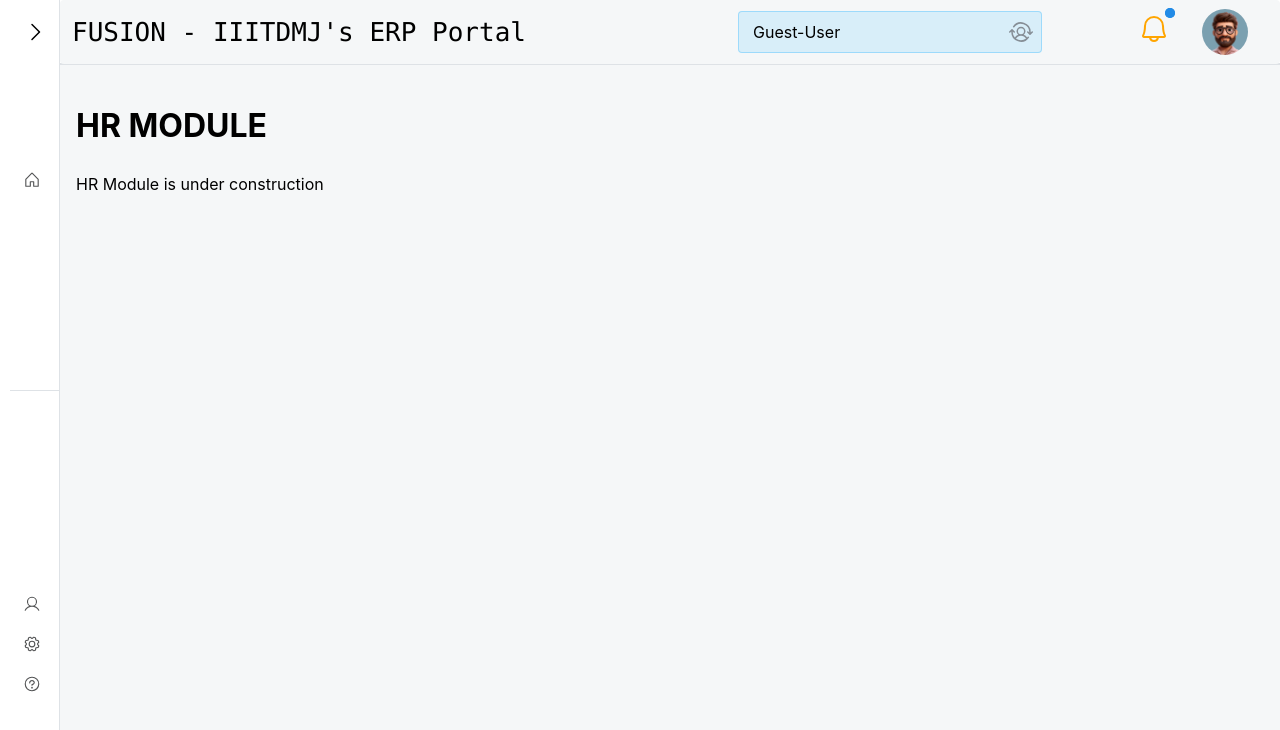
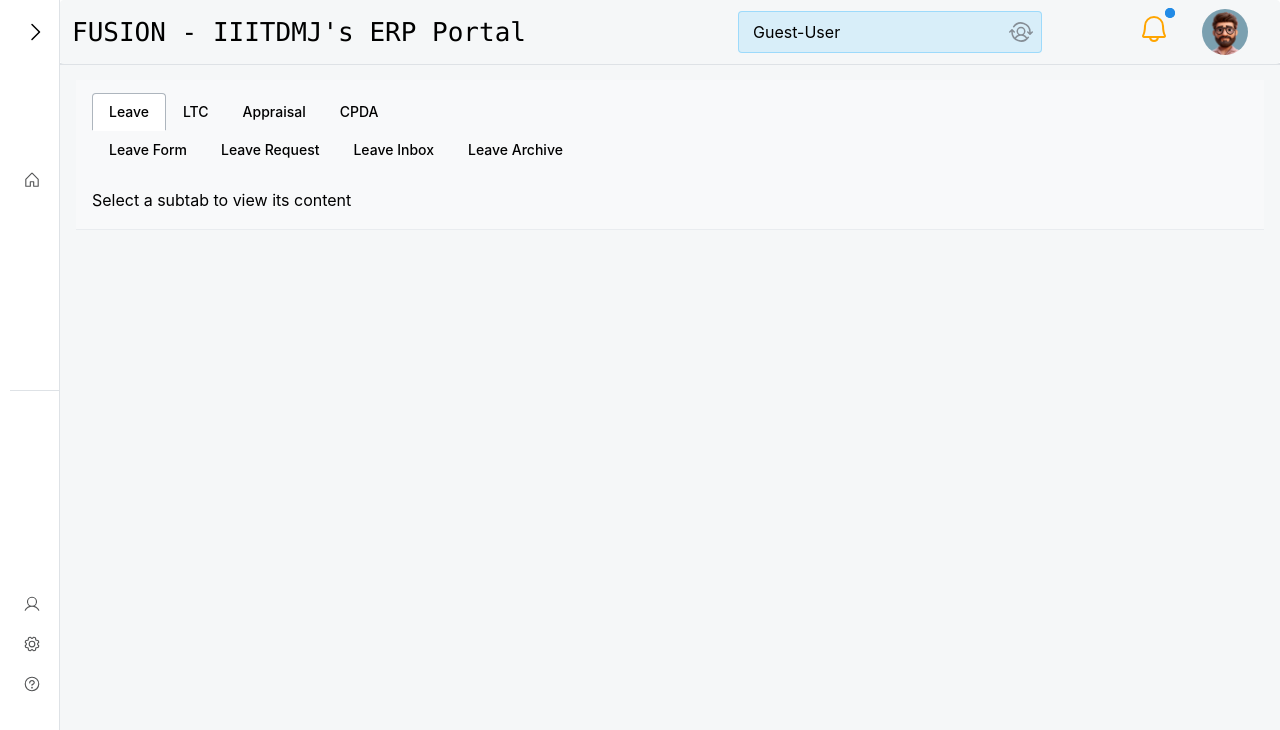
Before and after one commit to vishalverma9572/Fusion-client, a React (Vite) app: page /hr in a window 1280 px wide. Shown: the top 730 px of the page. Built offline with nearby package versions, Linux system fonts and the light colour scheme.

Commit message:
header and navigation bar created

```diff
--- /dev/null
+++ b/src/Modules/HR/components/headers.jsx
@@ -0,0 +1,121 @@
+import { useState } from "react";
+import { Container, Tabs } from "@mantine/core";
+import classes from "../styles/headers.module.css";
+
+// Import components for each subtab
+import LeaveFormComponent from "./leaveForm";
+// import LeaveRequestComponent from './LeaveRequestComponent';
+// import LeaveInboxComponent from './LeaveInboxComponent';
+// import LeaveArchiveComponent from './LeaveArchiveComponent';
+
+// import LTCFormComponent from './LTCFormComponent';
+// import LTCRequestComponent from './LTCRequestComponent';
+// import LTCInboxComponent from './LTCInboxComponent';
+// import LTCArchiveComponent from './LTCArchiveComponent';
+
+// import CPDAFormComponent from './CPDAFormComponent';
+// import CPDARequestComponent from './CPDARequestComponent';
+// import CPDAInboxComponent from './CPDAInboxComponent';
+// import CPDAArchiveComponent from './CPDAArchiveComponent';
+
+// import AppraisalFormComponent from './AppraisalFormComponent';
+// import AppraisalRequestComponent from './AppraisalRequestComponent';
+// import AppraisalInboxComponent from './AppraisalInboxComponent';
+// import AppraisalArchiveComponent from './AppraisalArchiveComponent';
+
+const tabs = ["Leave", "LTC", "Appraisal", "CPDA"];
+
+const subTabs = {
+  Leave: ["Leave Form", "Leave Request", "Leave Inbox", "Leave Archive"],
+  LTC: ["LTC Form", "LTC Request", "LTC Inbox", "LTC Archive"],
+  CPDA: ["CPDA Form", "CPDA Request", "CPDA Inbox", "CPDA Archive"],
+  Appraisal: [
+    "Appraisal Form",
+    "Appraisal Request",
+    "Appraisal Inbox",
+    "Appraisal Archive",
+  ],
+};
+
+export function Header() {
+  const [activeTab, setActiveTab] = useState("Leave");
+  const [activeSubTab, setActiveSubTab] = useState("");
+
+  const items = tabs.map((tab) => (
+    <Tabs.Tab value={tab} key={tab} onClick={() => setActiveTab(tab)}>
+      {tab}
+    </Tabs.Tab>
+  ));
+
+  const subItems = subTabs[activeTab]?.map((item) => (
+    <Tabs.Tab value={item} key={item} onClick={() => setActiveSubTab(item)}>
+      {item}
+    </Tabs.Tab>
+  ));
+
+  const renderSubTabContent = () => {
+    switch (activeSubTab) {
+      case "Leave Form":
+        return <LeaveFormComponent />;
+      //   case "Leave Request":
+      //     return <LeaveRequestComponent />;
+      //   case "Leave Inbox":
+      //     return <LeaveInboxComponent />;
+      //   case "Leave Archive":
+      //     return <LeaveArchiveComponent />;
+
+      //   case "LTC Form":
+      //     return <LTCFormComponent />;
+      //   case "LTC Request":
+      //     return <LTCRequestComponent />;
+      //   case "LTC Inbox":
+      //     return <LTCInboxComponent />;
+      //   case "LTC Archive":
+      //     return <LTCArchiveComponent />;
+
+      //   case "CPDA Form":
+      //     return <CPDAFormComponent />;
+      //   case "CPDA Request":
+      //     return <CPDARequestComponent />;
+      //   case "CPDA Inbox":
+      //     return <CPDAInboxComponent />;
+      //   case "CPDA Archive":
+      //     return <CPDAArchiveComponent />;
+
+      //   case "Appraisal Form":
+      //     return <AppraisalFormComponent />;
+      //   case "Appraisal Request":
+      //     return <AppraisalRequestComponent />;
+      //   case "Appraisal Inbox":
+      //     return <AppraisalInboxComponent />;
+      //   case "Appraisal Archive":
+      //     return <AppraisalArchiveComponent />;
+
+      default:
+        return <p>Select a subtab to view its content</p>;
+    }
+  };
+
+  return (
+    <div className={classes.header}>
+      <Container size="md" style={{ marginLeft: 0 }}>
+        <Tabs
+          defaultValue={activeTab}
+          variant="outline"
+          visibleFrom="sm"
+          classNames={{
+            root: classes.tabs,
+            list: classes.tabsList,
+            tab: classes.tab,
+          }}
+        >
+          <Tabs.List>{items}</Tabs.List>
+
+          <Tabs.List>{subItems}</Tabs.List>
+
+          <div style={{ marginTop: "20px" }}>{renderSubTabContent()}</div>
+        </Tabs>
+      </Container>
+    </div>
+  );
+}
--- /dev/null
+++ b/src/Modules/HR/components/leaveForm.jsx
@@ -0,0 +1,7 @@
+import React from "react";
+
+function LeaveFormComponent() {
+  return <h1>Leave Form</h1>;
+}
+
+export default LeaveFormComponent;
--- a/src/Modules/HR/index.jsx
+++ b/src/Modules/HR/index.jsx
@@ -1,10 +1,6 @@
 import React from "react";
+import { Header } from "./components/headers";
 
 export default function HR() {
-  return (
-    <>
-      <h1>HR MODULE</h1>
-      <p>HR Module is under construction</p>
-    </>
-  );
+  return <Header />;
 }
--- /dev/null
+++ b/src/Modules/HR/styles/headers.module.css
@@ -0,0 +1,61 @@
+.header {
+  padding-top: var(--mantine-spacing-sm);
+  background-color: light-dark(var(--mantine-color-gray-0), var(--mantine-color-dark-6));
+  border-bottom: rem(1px) solid light-dark(var(--mantine-color-gray-2), transparent);
+  margin-bottom: rem(120px);
+}
+
+.mainSection {
+  padding-bottom: var(--mantine-spacing-sm);
+}
+
+.user {
+  color: light-dark(var(--mantine-color-black), var(--mantine-color-dark-0));
+  padding: var(--mantine-spacing-xs) var(--mantine-spacing-sm);
+  border-radius: var(--mantine-radius-sm);
+  transition: background-color 100ms ease;
+
+  &:hover {
+    background-color: light-dark(var(--mantine-color-white), var(--mantine-color-dark-8));
+  }
+
+  @media (max-width: mantine-breakpoint-xs) {
+    display: none;
+  }
+}
+
+.userActive {
+  background-color: light-dark(var(--mantine-color-white), var(--mantine-color-dark-8));
+}
+
+.tabsList {
+  &::before {
+    display: none;
+  }
+}
+
+.tab {
+  font-weight: 500;
+  height: rem(38);
+  background-color: transparent;
+  position: relative;
+  bottom: -1px;
+
+  &::before,
+  &::after {
+    background-color: light-dark(
+      var(--mantine-color-gray-2),
+      var(--mantine-color-dark-7)
+    ) !important;
+  }
+
+  &:hover {
+    background-color: light-dark(var(--mantine-color-gray-3), var(--mantine-color-dark-5));
+  }
+
+  &[data-active] {
+    background-color: light-dark(var(--mantine-color-white), var(--mantine-color-dark-7));
+    border-color: light-dark(var(--mantine-color-gray-5), var(--mantine-color-dark-7));
+    border-bottom-color: transparent;
+  }
+}
```
